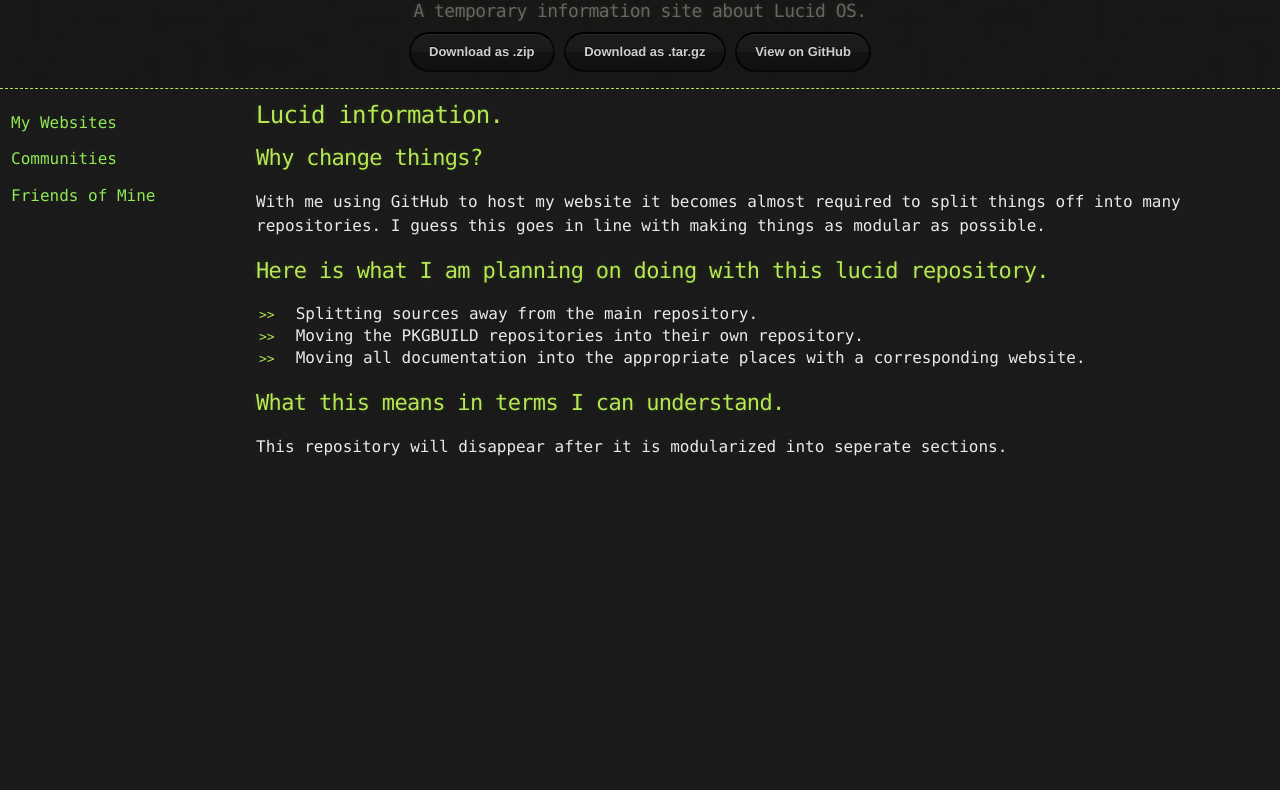
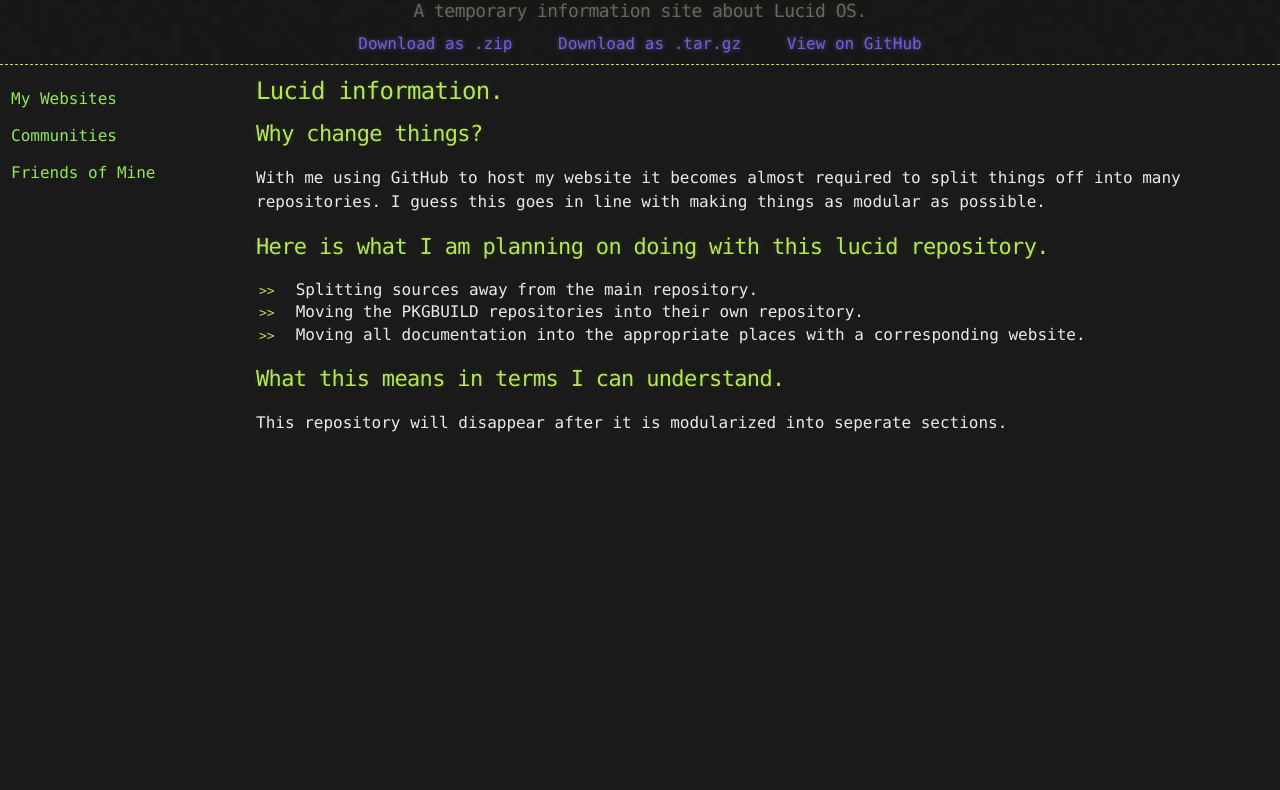
Before and after one commit to ZoomyCat/lucid, a plain HTML site: page index.html in a window 1280 px wide. Shown: the part 76-866 px from the top of the page. Drawn offline with Linux system fonts and the light colour scheme.

Commit message:
Nice topbar update.

```diff
--- a/index.html
+++ b/index.html
@@ -7,9 +7,11 @@
 <link rel="stylesheet" type="text/css" href="./stylesheets/stylesheet.css" media="screen">
 <link rel="stylesheet" type="text/css" href="./stylesheets/pygment_trac.css" media="screen">
 <link rel="stylesheet" type="text/css" href="./stylesheets/sidebar.css" media="screen">
+<link rel="stylesheet" type="text/css" href="./stylesheets/downloads.css" media="screen">
 <link rel="stylesheet" type="text/css" href="../stylesheets/stylesheet.css" media="screen">
 <link rel="stylesheet" type="text/css" href="../stylesheets/pygment_trac.css" media="screen">
 <link rel="stylesheet" type="text/css" href="../stylesheets/sidebar.css" media="screen">
+<link rel="stylesheet" type="text/css" href="../stylesheets/downloads.css" media="screen">
 
     <title>lucid by edge226</title>
   </head>
@@ -21,10 +23,12 @@
         <h1>lucid</h1>
         <h2>A temporary information site about Lucid OS.</h2>
 
-<section id="downloads">
-  <a href="https://github.com/edge226/lucid/zipball/gh-pages" class="btn">Download as .zip</a>
-  <a href="https://github.com/edge226/lucid/tarball/gh-pages" class="btn">Download as .tar.gz</a>
-  <a href="https://github.com/edge226/lucid" class="btn btn-github">View on GitHub</a>
+<section class="downloads">
+  <nav>
+    <a href="https://github.com/edge226/lucid/zipball/gh-pages" class="top-btn">Download as .zip</a>
+    <a href="https://github.com/edge226/lucid/tarball/gh-pages" class="top-btn">Download as .tar.gz</a>
+    <a href="https://github.com/edge226/lucid" class="top-btn" target="_blank">View on GitHub</a>
+  </nav>
 </section>
 
       </div>
--- /dev/null
+++ b/stylesheets/downloads.css
@@ -0,0 +1,23 @@
+.downloads .top-btn {
+  text-decoration: none;
+  color: #8653e8;padding:8px 18px;
+  margin-bottom: 18px;
+  border-radius: 50px;
+  -webkit-transition: ease 3s;
+  -o-transition: ease 3s;
+  -moz-transition: ease 3s;
+  transition: ease 3s;
+}
+
+.downloads .top-btn:hover {
+  text-decoration: none;
+  background: #0b0735;
+  color: #A680EE;
+  padding:8px 18px;
+  margin-bottom: 18px;
+  border-radius: 50px;
+  -webkit-transition: ease 2s;
+  -o-transition: ease 2s;
+  -moz-transition: ease 2s;
+  transition: ease 2s;
+}
```
Also changed, not shown: template/css.html (+2 -0 lines), template/downloads.html (+6 -4 lines), 1 other file.
